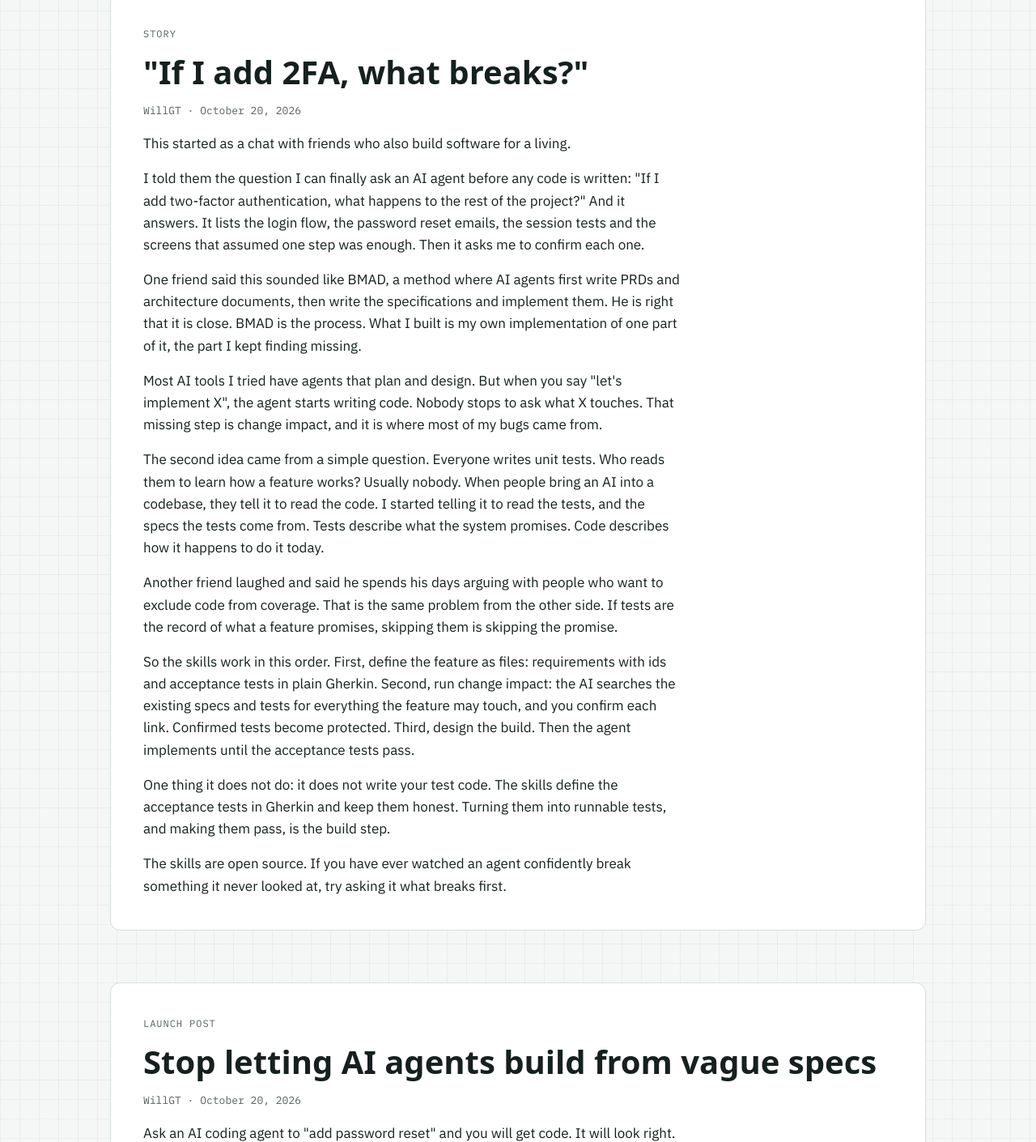
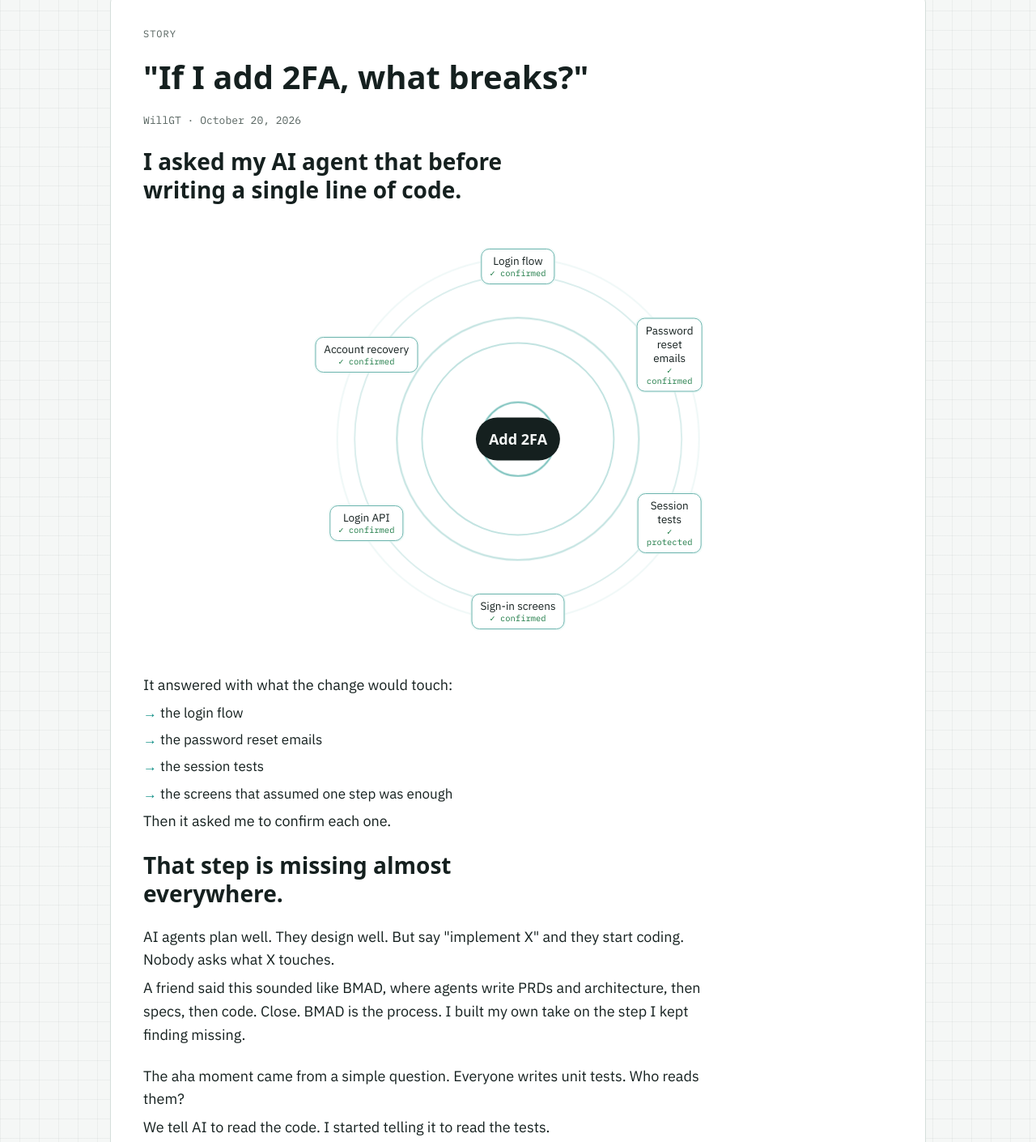
Before and after one commit to willgt-oss/willgt-skills, a plain HTML site: page index.html in a window 1280 px wide. Shown: the part 2891-4301 px from the top of the page at 81% size. Drawn offline with Linux system fonts and the light colour scheme; a web font is replaced by a local one.

Commit message:
Story: LinkedIn-style layout and animated impact ripple

```diff
--- a/index.html
+++ b/index.html
@@ -101,6 +101,36 @@ article h2{font-size:clamp(28px,4vw,40px)}
 article .byline{font-family:var(--f-mono);font-size:13px;color:var(--muted)}
 article p{font-size:17px}
 footer{display:flex;flex-wrap:wrap;gap:8px 24px;justify-content:space-between;font-size:13px;color:var(--muted);border-top:1px solid var(--rule);padding-top:20px}
+/* story */
+.story{gap:22px}
+.story .hook{font-family:var(--f-display);font-size:clamp(22px,3vw,28px);font-weight:700;line-height:1.25;max-width:32ch}
+.story .beat{display:flex;flex-direction:column;gap:6px}
+.story .beat p{font-size:18px}
+.answers{list-style:none;margin:0;padding:0;display:flex;flex-direction:column;gap:6px;font-size:17px}
+.answers li::before{content:"→ ";color:var(--teal);font-weight:600}
+.pull{margin:4px 0;padding:18px 20px;border-left:3px solid var(--magenta);background:var(--magenta-soft);border-radius:0 10px 10px 0;font-family:var(--f-display);font-size:clamp(20px,2.6vw,26px);line-height:1.3;max-width:none}
+.pull small{display:block;font-family:var(--f-body);font-size:14px;color:var(--muted);margin-top:6px}
+.steps{margin:0;padding:0;list-style:none;counter-reset:s;display:grid;grid-template-columns:repeat(4,minmax(0,1fr));gap:10px}
+.steps li{counter-increment:s;border:1px solid var(--rule);border-radius:10px;padding:12px;font-size:15px;background:var(--paper);min-width:0}
+.steps li::before{content:counter(s);display:block;font-family:var(--f-mono);font-size:12px;color:var(--teal)}
+@media (max-width:720px){.steps{grid-template-columns:1fr 1fr}}
+.proof{display:flex;flex-wrap:wrap;gap:10px;align-items:baseline;font-family:var(--f-mono);font-size:14px}
+.proof b{font-family:var(--f-display);font-size:34px;color:var(--teal)}
+/* impact ripple */
+.ripple{position:relative;width:100%;max-width:520px;aspect-ratio:1/1;margin:8px auto;}
+.ripple .ring{position:absolute;inset:50%;width:0;height:0;border-radius:50%;border:2px solid var(--teal);transform:translate(-50%,-50%);opacity:.35}
+.ripple .ring.r1{width:46%;height:46%;opacity:.25}.ripple .ring.r2{width:78%;height:78%;opacity:.15}
+.ripple .core{position:absolute;left:50%;top:50%;transform:translate(-50%,-50%);background:var(--ink);color:var(--paper);font-family:var(--f-display);font-weight:700;font-size:clamp(14px,2.4vw,18px);padding:12px 16px;border-radius:999px;white-space:nowrap;z-index:2}
+.ripple .node{position:absolute;transform:translate(-50%,-50%);background:var(--sheet);border:1px solid var(--rule);border-radius:10px;padding:6px 10px;font-size:clamp(11px,1.8vw,13.5px);text-align:center;line-height:1.25;z-index:2;max-width:36%}
+.ripple .node span{display:block;font-family:var(--f-mono);font-size:10.5px;color:var(--pass)}
+@media (prefers-reduced-motion:no-preference){
+  .ripple .ring.pulse{animation:pulse 3.6s ease-out infinite}
+  .ripple .ring.pulse.d2{animation-delay:1.2s}.ripple .ring.pulse.d3{animation-delay:2.4s}
+  .ripple .node{animation:lit 7.2s ease-in-out infinite}
+  .ripple .node:nth-of-type(2){animation-delay:.6s}.ripple .node:nth-of-type(3){animation-delay:1.2s}.ripple .node:nth-of-type(4){animation-delay:1.8s}.ripple .node:nth-of-type(5){animation-delay:2.4s}.ripple .node:nth-of-type(6){animation-delay:3s}
+}
+@keyframes pulse{0%{width:10%;height:10%;opacity:.6}100%{width:96%;height:96%;opacity:0}}
+@keyframes lit{0%,100%{border-color:var(--rule);box-shadow:none}12%,40%{border-color:var(--teal);box-shadow:0 0 0 3px var(--teal-soft)}}
 @media (prefers-reduced-motion:reduce){*{transition:none!important}}
 </style>
 </head>
@@ -219,19 +249,36 @@ claude plugin install willgt-skills@willgt-skills</pre>
     <p class="note">Forks are welcome under Apache-2.0. A fork keeps LICENSE and NOTICE, marks changed files and uses its own name; "WillGT" may describe it ("based on WillGT Skills") but not name it. Security issues go through GitHub private vulnerability reporting on the repository.</p>
   </section>
 
-  <article id="what-breaks" aria-labelledby="h-story">
+  <article id="what-breaks" class="story" aria-labelledby="h-story">
     <span class="label">Story</span>
     <h2 id="h-story">"If I add 2FA, what breaks?"</h2>
     <span class="byline">WillGT · October 20, 2026</span>
-    <p>This started as a chat with friends who also build software for a living.</p>
-    <p>I told them the question I can finally ask an AI agent before any code is written: "If I add two-factor authentication, what happens to the rest of the project?" And it answers. It lists the login flow, the password reset emails, the session tests and the screens that assumed one step was enough. Then it asks me to confirm each one.</p>
-    <p>One friend said this sounded like BMAD, a method where AI agents first write PRDs and architecture documents, then write the specifications and implement them. He is right that it is close. BMAD is the process. What I built is my own implementation of one part of it, the part I kept finding missing.</p>
-    <p>Most AI tools I tried have agents that plan and design. But when you say "let's implement X", the agent starts writing code. Nobody stops to ask what X touches. That missing step is change impact, and it is where most of my bugs came from.</p>
-    <p>The second idea came from a simple question. Everyone writes unit tests. Who reads them to learn how a feature works? Usually nobody. When people bring an AI into a codebase, they tell it to read the code. I started telling it to read the tests, and the specs the tests come from. Tests describe what the system promises. Code describes how it happens to do it today.</p>
-    <p>Another friend laughed and said he spends his days arguing with people who want to exclude code from coverage. That is the same problem from the other side. If tests are the record of what a feature promises, skipping them is skipping the promise.</p>
-    <p>So the skills work in this order. First, define the feature as files: requirements with ids and acceptance tests in plain Gherkin. Second, run change impact: the AI searches the existing specs and tests for everything the feature may touch, and you confirm each link. Confirmed tests become protected. Third, design the build. Then the agent implements until the acceptance tests pass.</p>
-    <p>One thing it does not do: it does not write your test code. The skills define the acceptance tests in Gherkin and keep them honest. Turning them into runnable tests, and making them pass, is the build step.</p>
-    <p>The skills are open source. If you have ever watched an agent confidently break something it never looked at, try asking it what breaks first.</p>
+    <p class="hook">I asked my AI agent that before writing a single line of code.</p>
+    <div class="ripple" role="img" aria-label="Adding 2FA ripples out to the login flow, password reset emails, session tests, sign-in screens, the login API and account recovery, each confirmed">
+      <div class="ring pulse"></div><div class="ring pulse d2"></div><div class="ring pulse d3"></div>
+      <div class="ring r1"></div><div class="ring r2"></div>
+      <div class="core">Add 2FA</div>
+      <div class="node" style="left:50%;top:9%">Login flow<span>✓ confirmed</span></div>
+      <div class="node" style="left:86%;top:30%">Password reset emails<span>✓ confirmed</span></div>
+      <div class="node" style="left:86%;top:70%">Session tests<span>✓ protected</span></div>
+      <div class="node" style="left:50%;top:91%">Sign-in screens<span>✓ confirmed</span></div>
+      <div class="node" style="left:14%;top:70%">Login API<span>✓ confirmed</span></div>
+      <div class="node" style="left:14%;top:30%">Account recovery<span>✓ confirmed</span></div>
+    </div>
+    <div class="beat"><p>It answered with what the change would touch:</p>
+      <ul class="answers"><li>the login flow</li><li>the password reset emails</li><li>the session tests</li><li>the screens that assumed one step was enough</li></ul>
+      <p>Then it asked me to confirm each one.</p></div>
+    <p class="hook">That step is missing almost everywhere.</p>
+    <div class="beat"><p>AI agents plan well. They design well. But say "implement X" and they start coding. Nobody asks what X touches.</p>
+      <p>A friend said this sounded like BMAD, where agents write PRDs and architecture, then specs, then code. Close. BMAD is the process. I built my own take on the step I kept finding missing.</p></div>
+    <div class="beat"><p>The aha moment came from a simple question. Everyone writes unit tests. Who reads them?</p>
+      <p>We tell AI to read the code. I started telling it to read the tests.</p></div>
+    <p class="pull">Tests say what the system promises.<br>Code says how it does it today.<small>Another friend spends his days arguing with people who want to exclude code from coverage. Same problem, other side.</small></p>
+    <div class="beat"><p>So the skills work in four steps:</p>
+      <ol class="steps"><li>Define the feature as files with acceptance tests</li><li>Find what it touches and confirm each link</li><li>Design the build</li><li>Implement until the tests pass</li></ol></div>
+    <div class="proof"><b>31 / 32</b> eval cases pass with the skills · <b>0</b> without</div>
+    <p>It does not write your test code. It defines the acceptance tests in Gherkin and keeps them honest; making them run and pass is the build step.</p>
+    <p class="hook">If you have watched an agent confidently break something it never looked at, ask it what breaks first.</p>
   </article>
 
   <article id="launch" aria-labelledby="h-launch">
```
